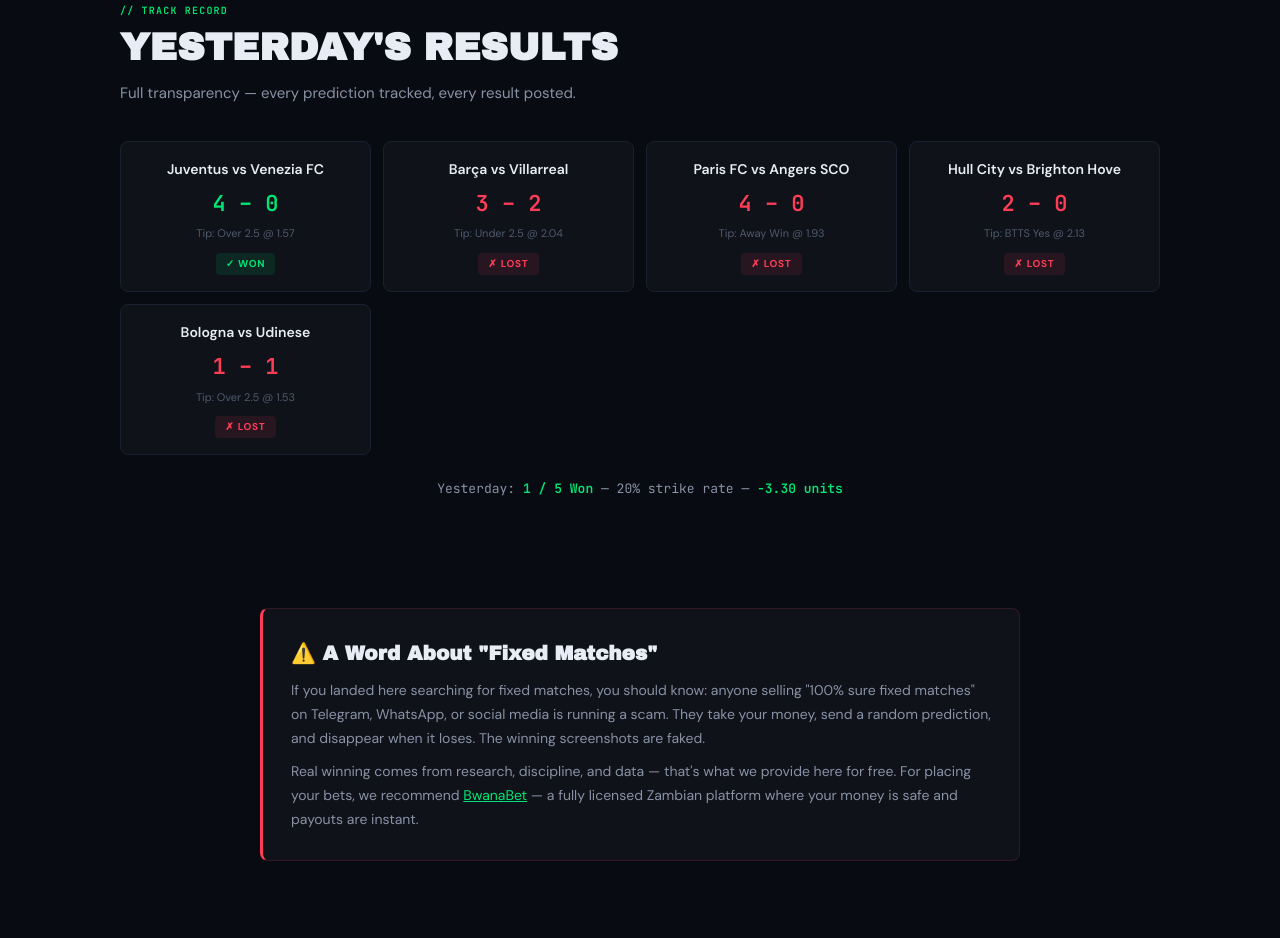
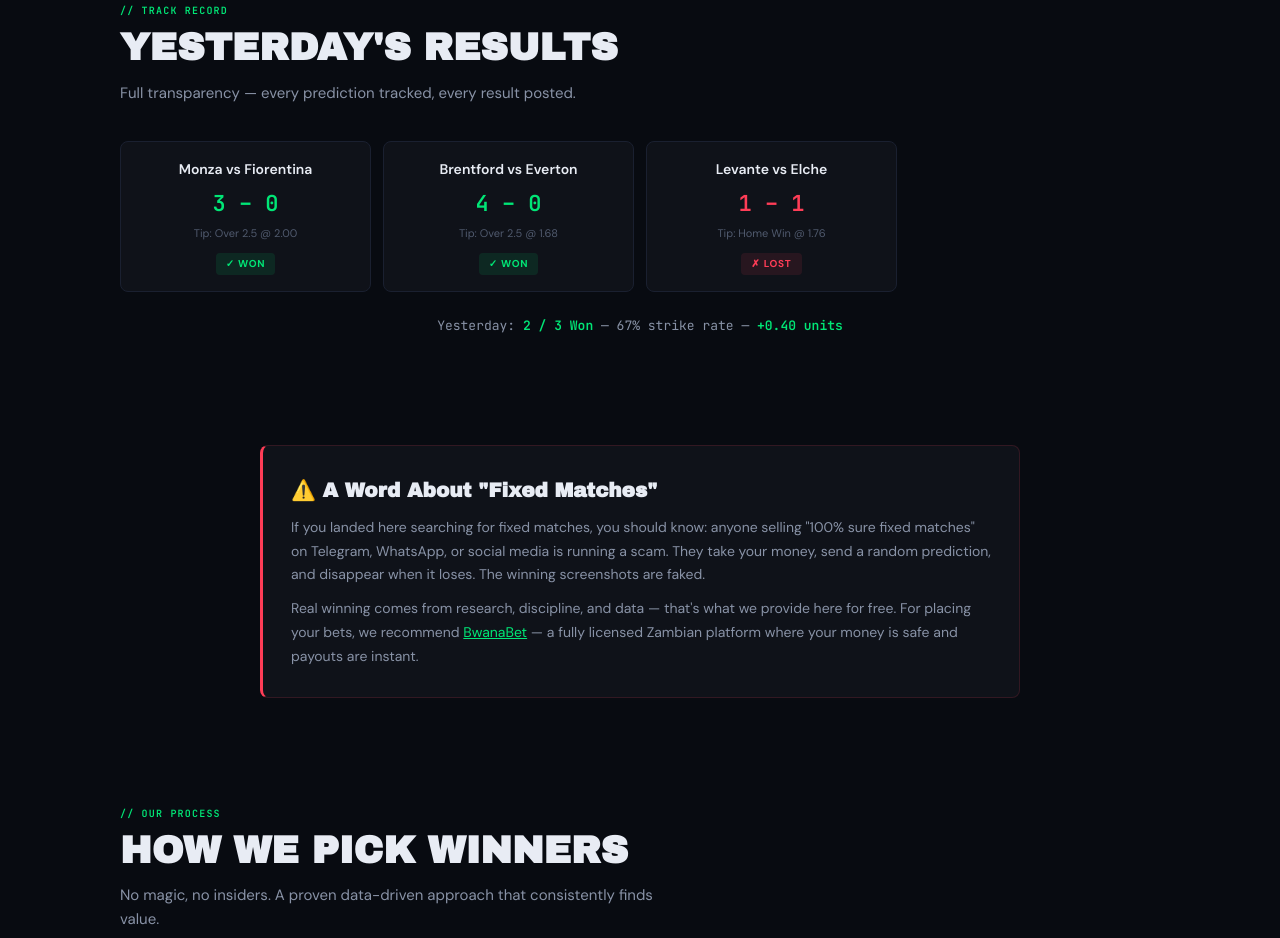
Before and after one commit to analyticsbwanabet-arch/Ficedmatches, a plain HTML site: page index.html in a window 1280 px wide. Shown: the part 2752-3690 px from the top of the page. Drawn offline with Linux system fonts and the light colour scheme; a script that the page names is missing.

Commit message:
🔄 Daily predictions update — 2026-11-24

```diff
--- a/index.html
+++ b/index.html
@@ -581,39 +581,27 @@ footer {
 
     <div class="results-grid">
       <div class="result-card">
-        <div class="result-teams">Juventus vs Venezia FC</div>
-        <div class="result-score" style="color:var(--accent)">4 – 0</div>
-        <div class="result-pred">Tip: Over 2.5 @ 1.57</div>
+        <div class="result-teams">Monza vs Fiorentina</div>
+        <div class="result-score" style="color:var(--accent)">3 – 0</div>
+        <div class="result-pred">Tip: Over 2.5 @ 2.00</div>
         <span class="result-tag tag-won">✓ Won</span>
       </div>
       <div class="result-card">
-        <div class="result-teams">Barça vs Villarreal</div>
-        <div class="result-score" style="color:var(--hot)">3 – 2</div>
-        <div class="result-pred">Tip: Under 2.5 @ 2.04</div>
-        <span class="result-tag tag-lost">✗ Lost</span>
+        <div class="result-teams">Brentford vs Everton</div>
+        <div class="result-score" style="color:var(--accent)">4 – 0</div>
+        <div class="result-pred">Tip: Over 2.5 @ 1.68</div>
+        <span class="result-tag tag-won">✓ Won</span>
       </div>
       <div class="result-card">
-        <div class="result-teams">Paris FC vs Angers SCO</div>
-        <div class="result-score" style="color:var(--hot)">4 – 0</div>
-        <div class="result-pred">Tip: Away Win @ 1.93</div>
-        <span class="result-tag tag-lost">✗ Lost</span>
-      </div>
-      <div class="result-card">
-        <div class="result-teams">Hull City vs Brighton Hove</div>
-        <div class="result-score" style="color:var(--hot)">2 – 0</div>
-        <div class="result-pred">Tip: BTTS Yes @ 2.13</div>
-        <span class="result-tag tag-lost">✗ Lost</span>
-      </div>
-      <div class="result-card">
-        <div class="result-teams">Bologna vs Udinese</div>
+        <div class="result-teams">Levante vs Elche</div>
         <div class="result-score" style="color:var(--hot)">1 – 1</div>
-        <div class="result-pred">Tip: Over 2.5 @ 1.53</div>
+        <div class="result-pred">Tip: Home Win @ 1.76</div>
         <span class="result-tag tag-lost">✗ Lost</span>
       </div>
     </div>
 
     <div class="results-summary">
-      Yesterday: <strong>1 / 5 Won</strong> — 20% strike rate — <strong>-3.30 units</strong>
+      Yesterday: <strong>2 / 3 Won</strong> — 67% strike rate — <strong>+0.40 units</strong>
     </div>
   </div>
 </section>
```
